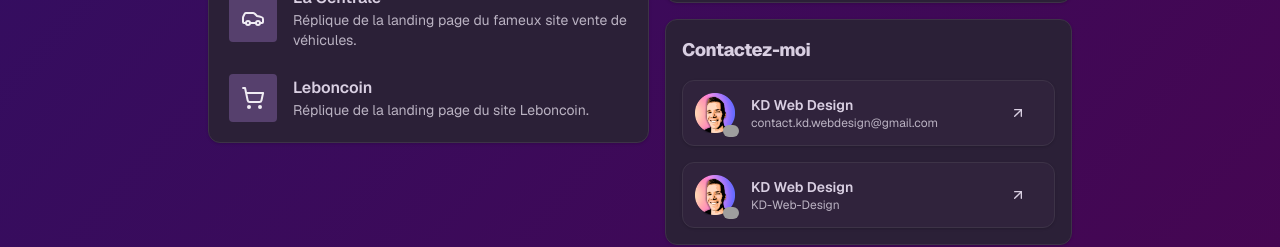
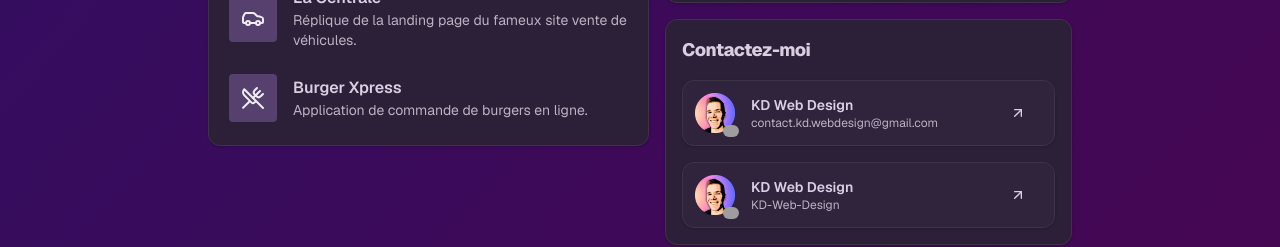
Before and after one commit to KD-Web-Design/portfolio-nextjs, a Next.js app: page / in a window 1280 px wide. Shown: the part 692-939 px from the top of the page. Built offline with nearby package versions, Linux system fonts and the light colour scheme; grey boxes are pictures that could not be loaded; a web font is replaced by a local one.

Commit message:
added burger xpress

```diff
--- a/components/status/ProjectsSection.tsx
+++ b/components/status/ProjectsSection.tsx
@@ -1,6 +1,6 @@
 import { SideProject, SideProjectProps } from "./SideProject";
 import { Card } from "../ui/card";
-import { Car, Mountain, ShoppingCart } from "lucide-react";
+import { Car, Mountain, ForkKnifeCrossed } from "lucide-react";
 
 export const ProjectsSection = () => {
   const SIDE_PROJECTS: SideProjectProps[] = [
@@ -19,9 +19,10 @@
       url: "https://lacentrale-nextjs.onrender.com",
     },
     {
-      Logo: ShoppingCart,
-      title: "Leboncoin",
-      description: "Réplique de la landing page du site Leboncoin.",
+      Logo: ForkKnifeCrossed,
+      title: "Burger Xpress",
+      description: "Application de commande de burgers en ligne.",
+      url: "https://burger-xpress.onrender.com",
     },
   ];
 
--- a/components/status/SideProject.tsx
+++ b/components/status/SideProject.tsx
@@ -10,7 +10,7 @@
 
 export const SideProject = (props: SideProjectProps) => {
   const content = (
-    <div className="inline-flex items-center gap-4 hover:bg-accent/50 transition-colors rounded p-1 cursor-pointer">
+    <div className="inline-flex items-center gap-4 hover:bg-accent/50 transition-colors rounded p-1 cursor-pointer w-full">
       <span className="bg-accent text-accent-foreground p-3 rounded-sm">
         <props.Logo />
       </span>
```
